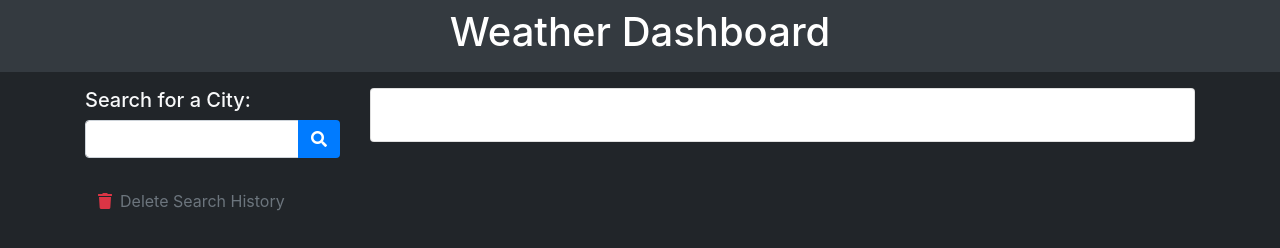
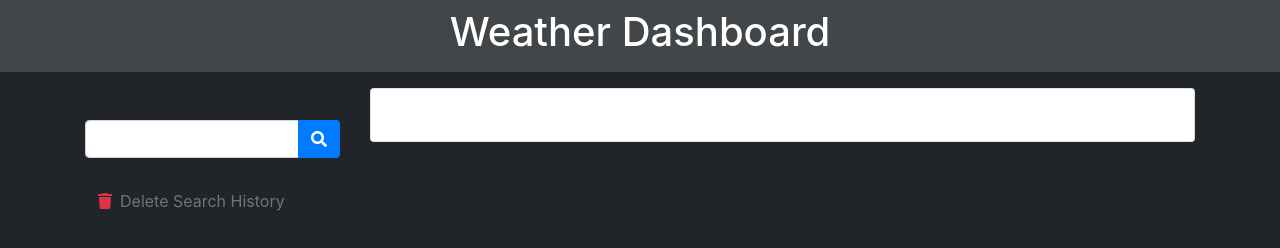
Before and after one commit to NathanHogan16/Weather-Dashboard, a plain HTML site: page index.html in a window 1280 px wide. Drawn offline with nearby package versions, Linux system fonts and the light colour scheme.

Commit message:
final touches

```diff
--- a/assets/css/style.css
+++ b/assets/css/style.css
@@ -5,15 +5,15 @@
 body {
     margin: 0;
     padding: 0;
-    color: rgb(248, 249, 250);
+    color: rgb(33, 37, 41);
     background-color: rgb(33, 37, 41);
     line-height: 1.5;
     font-size: 16px;
 }
 
 .hero {
-    background-color: rgb(52, 58, 64);
-    color: white;
+    background-color: rgb(66, 70, 73);
+    color:white;
 }
 
 .list-group-item:hover {
```
Also changed, not shown: index.html (+0 -2 lines).
